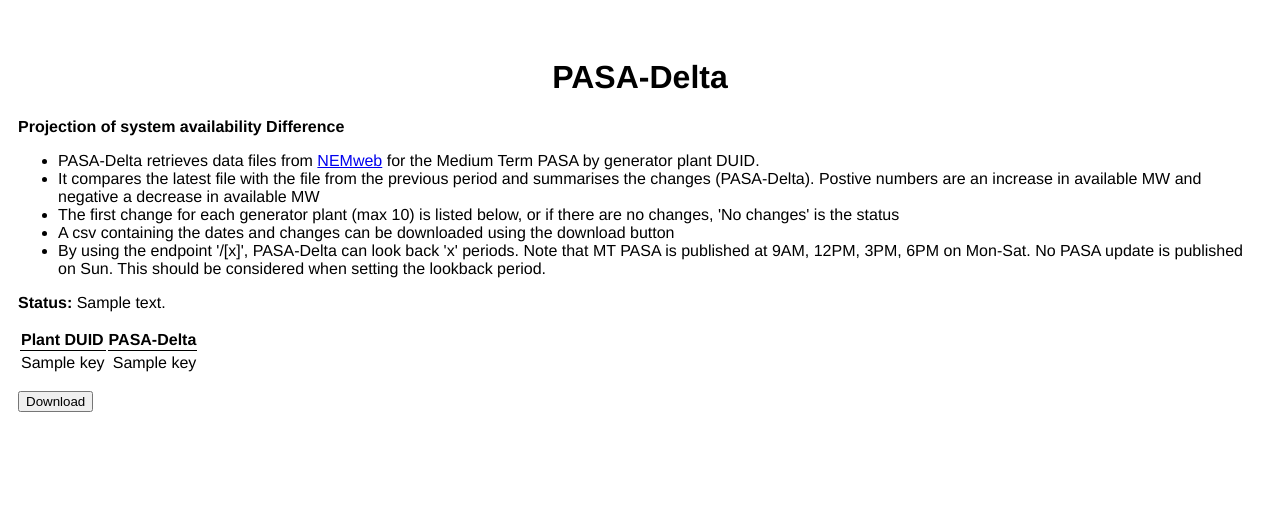
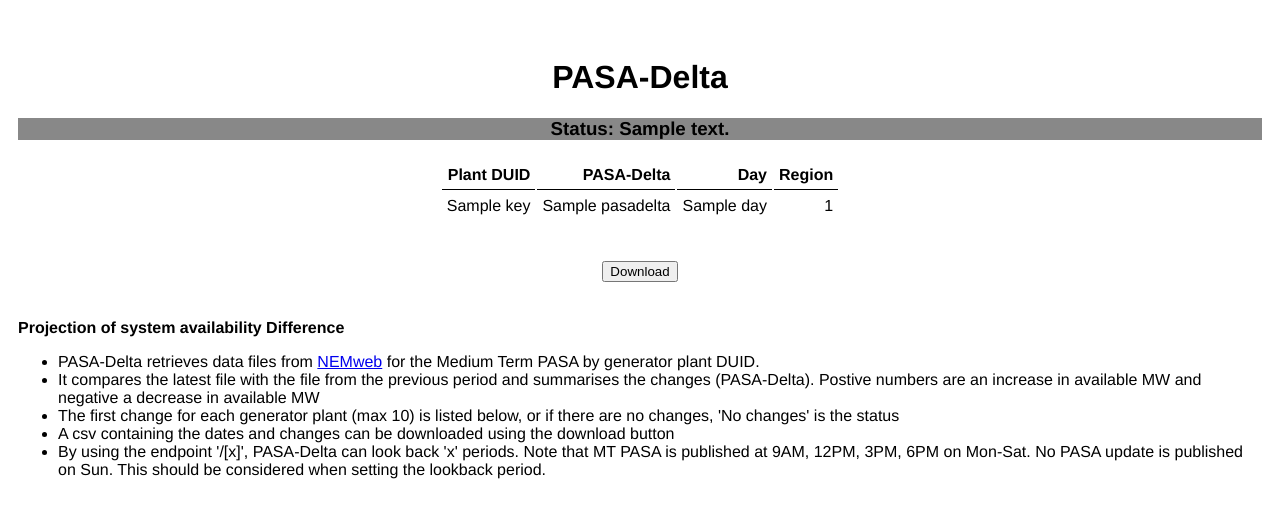
Before and after one commit to msz89/oscillating-glory, a Flask app: template templates/index.html in a window 1280 px wide. Shown: the top 518 px of the page. Run offline with Flask 2, Linux system fonts and the light colour scheme; the template is opened without the code that fills it: most values are stand-ins (such as "Sample title", 1, 10 or a date in 2020).

Commit message:
added day and Region to table by modifying the df_first dict and index. added padding to the table

```diff
--- a/main.py
+++ b/main.py
@@ -17,6 +17,7 @@ fname = "MT PASA Changes - crosstab.csv"
 app.config['DL_FNAME'] = fname
 app.config['MESSAGE'] = ""
 app.config['CHANGES'] = dict()
+app.config['STATUSCOLOUR'] = "lightgrey"
 
 # Root URL
 @app.route('/', methods=['GET','POST'])
@@ -39,7 +40,8 @@ def index(lookback=1):
         # status = status
         message = app.config['MESSAGE'],
         changeDict = app.config['CHANGES'],
-        period = lookback
+        period = lookback,
+        statuscolour = app.config['STATUSCOLOUR']
         )
 
 
@@ -63,6 +65,9 @@ def get_nem_pasa(lookback=1):
     url2 = base_url + link_list[-1]
 
     # load files into DF
+
+#!!!!d type={'user_id': int} dont guess date-time like a chump!
+
     df1 = pd.read_csv(url1)
     df1.rename(columns=df1.iloc[0],inplace=True) #set header row
     df1 = df1[df1.index != 'I']
@@ -103,10 +108,13 @@ def get_nem_pasa(lookback=1):
         """.format(first_date, second_date)
         )
         app.config['CHANGES'] = ""
+        app.config['STATUSCOLOUR']="lightgrey"
         return app.config['MESSAGE']
 
     # Set up df views and handle dynamic data, message and changes
-    df_first = df.groupby('DUID').first().sort_values('ABSPASADELTA',ascending=False)[['PASADELTA']] # look for the first entry for each
+    df_first = df.groupby('DUID').first().sort_values('ABSPASADELTA',ascending=False)#[['PASADELTA']] # look for the first entry for each
+    df_first['DAY'] = pd.to_datetime(df_first.DAY).dt.strftime('%d/%m/%Y')
+
     plant_change_list = list(df.DUID.unique())
     app.config['MESSAGE'] = Markup(
         """Availability has changed. <br>
@@ -116,7 +124,9 @@ def get_nem_pasa(lookback=1):
         """.format(first_date, second_date, len(plant_change_list))
         )
 
-    app.config['CHANGES'] = df_first[:10].to_dict()['PASADELTA'] # pass a dictionary of changes to the index page for sorting
+    app.config['CHANGES'] = df_first[:10].to_dict('index')#['PASADELTA'] # pass a dictionary of changes to the index page for sorting
+
+    app.config['STATUSCOLOUR'] = "lightgreen"
 
     dfx = df[['DAY','DUID','PASADELTA']].pivot(index='DAY', columns='DUID',values='PASADELTA').fillna(0)
 
--- a/static/style.css
+++ b/static/style.css
@@ -14,17 +14,24 @@
  * limitations under the License.
  */
 
-/*table{
+table{
   margin-left: auto;
   margin-right: auto;
-}*/
+}
+
+form {
+    display: inline-block;
+}
 
 th {
   border-bottom: 1px solid black;
+  text-align: right;
+  padding: 5px;
 }
 
 td {
-  text-align: right
+  text-align: right;
+  padding: 5px;
 }
 
 body {
@@ -37,6 +44,11 @@ h1 {
   text-align: center;
 }
 
+h3 {
+  font-family: "helvetica", sans-serif;
+  text-align: center;
+}
+
 
 .column {
 	float: left;
@@ -44,8 +56,8 @@ h1 {
 }
 
 .left, .right {
-	width: 20%;
-	padding: 50px;
+	width: 30%;
+	padding: 100px;
 }
 
 .middle {
--- a/templates/index.html
+++ b/templates/index.html
@@ -9,7 +9,39 @@
     <div class="row">
       <div class="column"></div>
       <div class="column">
+
         <h1>PASA-Delta</h1>
+
+      <div style="background-color: {{statuscolour}}">
+        <h3><b>Status:</b> {{message}}</h3>
+      </div>
+
+        <table>
+          <tr>
+            <th>Plant DUID</th>
+            <th>PASA-Delta</th>
+            <th>Day</th>
+            <th>Region</th>
+          </tr>
+          {% for key in changeDict: %}
+          <tr>
+            <td>{{key}}</td>
+            <td>{{changeDict[key]['PASADELTA']}}</td>
+            <td>{{changeDict[key]['DAY']}}</td>
+            <td>{{changeDict[key]['REGIONID']}}</td>
+          </tr>
+          {% endfor %}
+        </table>
+
+        <h3>
+        <form method="post" action="/{{period}}">
+          <p>
+            <input type="submit" value="Download" name="action_dl">
+          </p>
+        </form>
+        </h3>
+
+      <div>
         <p><b>Projection of system availability Difference</b>
           <br>
         </p>
@@ -19,25 +51,7 @@
           <li>The first change for each generator plant (max 10) is listed below, or if there are no changes, 'No changes' is the status</li>
           <li>A csv containing the dates and changes can be downloaded using the download button</li>
           <li>By using the endpoint '/[x]', PASA-Delta can look back 'x' periods. Note that MT PASA is published at 9AM, 12PM, 3PM, 6PM on Mon-Sat. No PASA update is published on Sun. This should be considered when setting the lookback period. </ul>
-        <p><b>Status:</b> {{message}}</p>
-
-        <table>
-          <tr>
-            <th>Plant DUID</th>
-            <th>PASA-Delta</th>
-          </tr>
-          {% for key in changeDict: %}
-          <tr>
-            <td>{{key}}</td>
-            <td>{{changeDict[key]}}</td>
-          </tr>
-          {% endfor %}
-        </table>
-        <form method="post" action="/{{period}}">
-          <p>
-            <input type="submit" value="Download" name="action_dl">
-          </p>
-        </form>
+        </div>
       </div>
       <div class="column"></div>
     </div>
```
